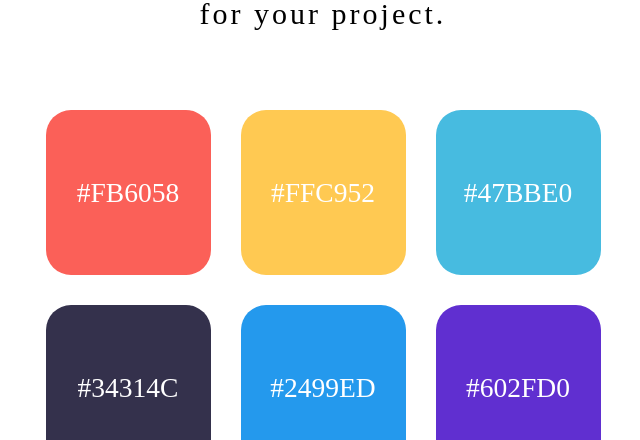
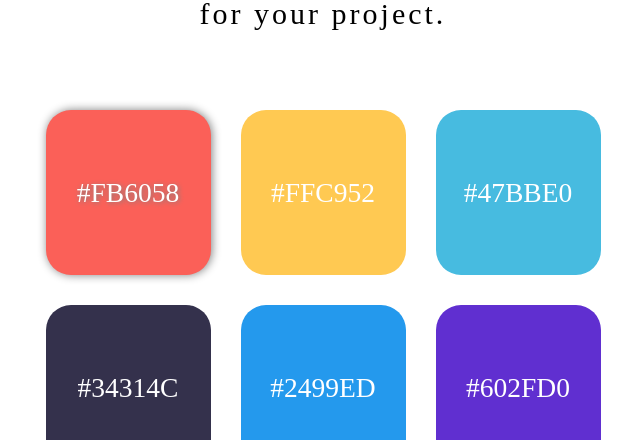
Before and after one commit to chalkworks/palatte, a plain HTML site: page index.html in a window 1280 px wide. In both pictures the pointer is over the element 445 px from the left and 552 px from the top of the page. Shown: the part 360-800 px from the top of the page, without its empty margins (317-957 px from the left). Drawn offline with nearby package versions, Linux system fonts and the light colour scheme; some packages are replaced by stand-ins of ours; a script that the page names is missing; a web font is replaced by a local one.

Commit message:
Added hover effects

```diff
--- a/style.css
+++ b/style.css
@@ -85,11 +85,8 @@ a.hover {
     margin-top: 3rem;
 }
 
-a {
-    border: none !important;
-    box-shadow: none !important;
+.color-box:hover {
+    text-shadow: 1px 1px 5px gray;
+    cursor: pointer;
+    box-shadow: 1px 0px 10px gray;
 }
-
-a:hover {
-    text-decoration: none !important;
-}
```
